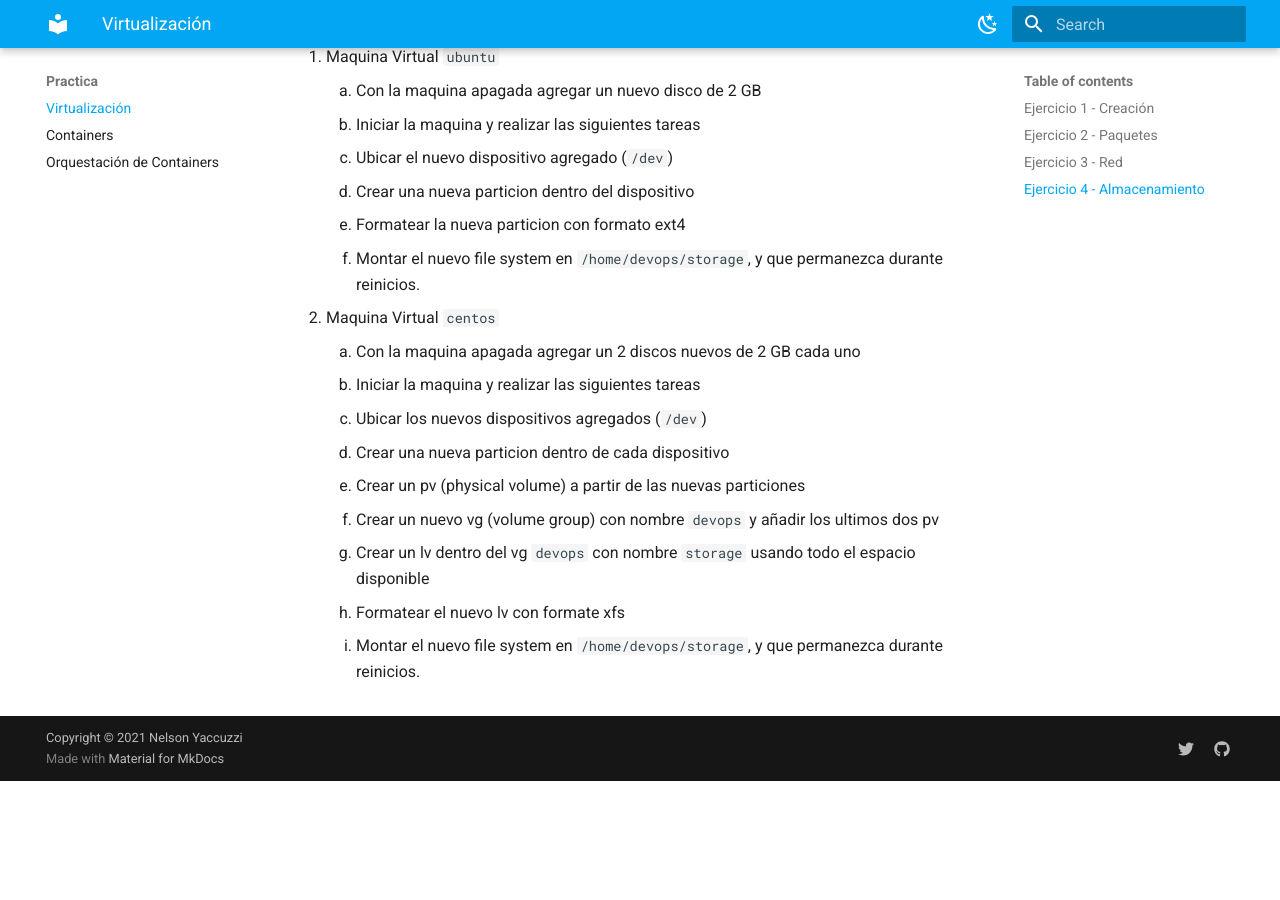
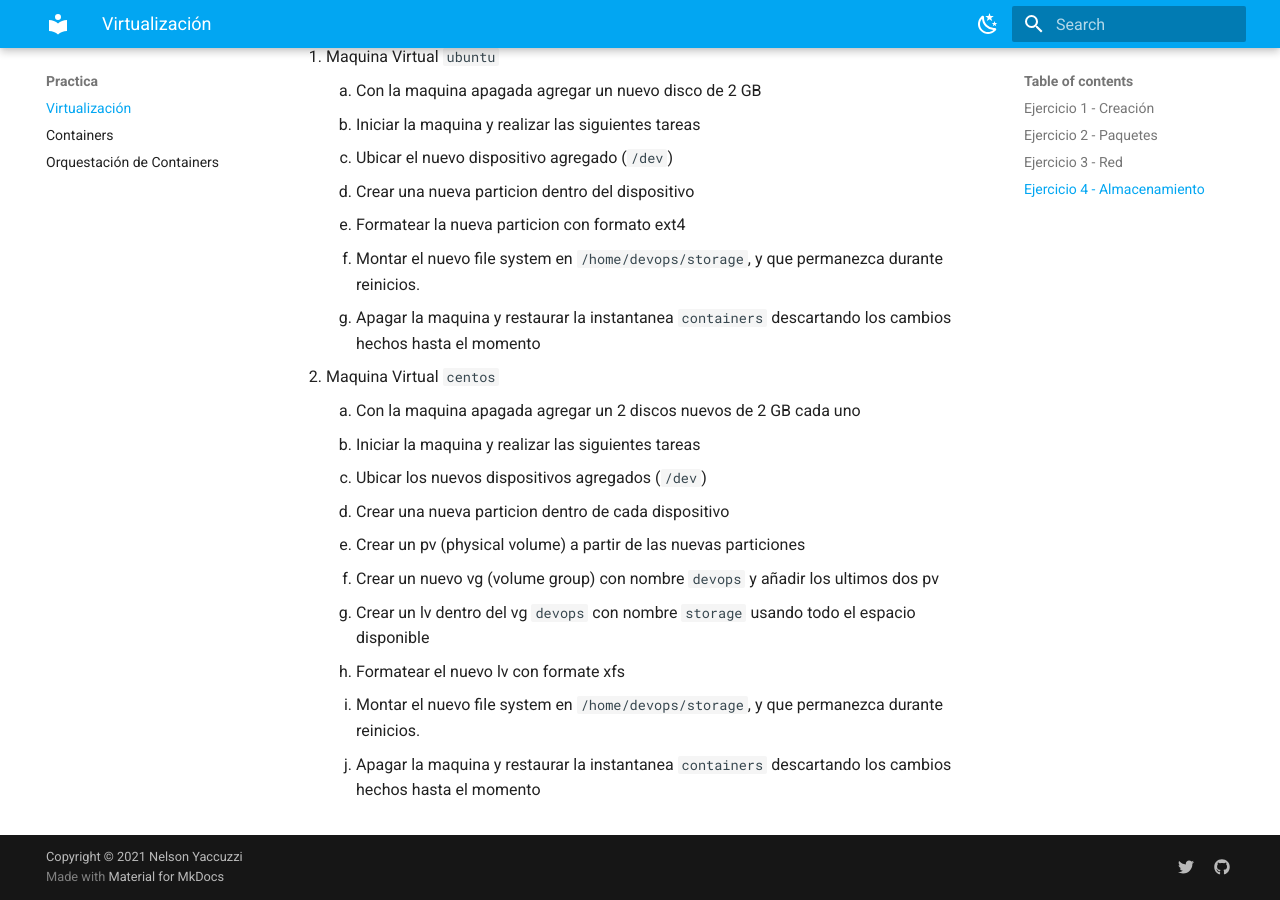
Before and after one commit to nelsonyaccuzzi/mkops, an MkDocs documentation site: the page built from docs/practica/1. virtualizacion.md, in a window 1280 px wide and 900 px high, scrolled down 3625 px. Built offline with MkDocs 1.6.1 and Material for MkDocs 9.7.7, drawn with Linux system fonts in a browser that asks for light colours; before the commit the page ends 4406 px from its top, so only the background shows below that.

Commit message:
add restauration

```diff
--- a/docs/practica/1. virtualizacion.md
+++ b/docs/practica/1. virtualizacion.md
@@ -115,6 +115,7 @@
        - Crear una nueva particion dentro del dispositivo
        - Formatear la nueva particion con formato ext4
        - Montar el nuevo file system en `/home/devops/storage`, y que permanezca durante reinicios.
+       - Apagar la maquina y restaurar la instantanea `containers` descartando los cambios hechos hasta el momento
 
 
 
@@ -128,3 +129,4 @@
        - Crear un lv dentro del vg `devops` con nombre `storage` usando todo el espacio disponible
        - Formatear el nuevo lv con formate xfs
        - Montar el nuevo file system en `/home/devops/storage`, y que permanezca durante reinicios.
+       - Apagar la maquina y restaurar la instantanea `containers` descartando los cambios hechos hasta el momento
```
